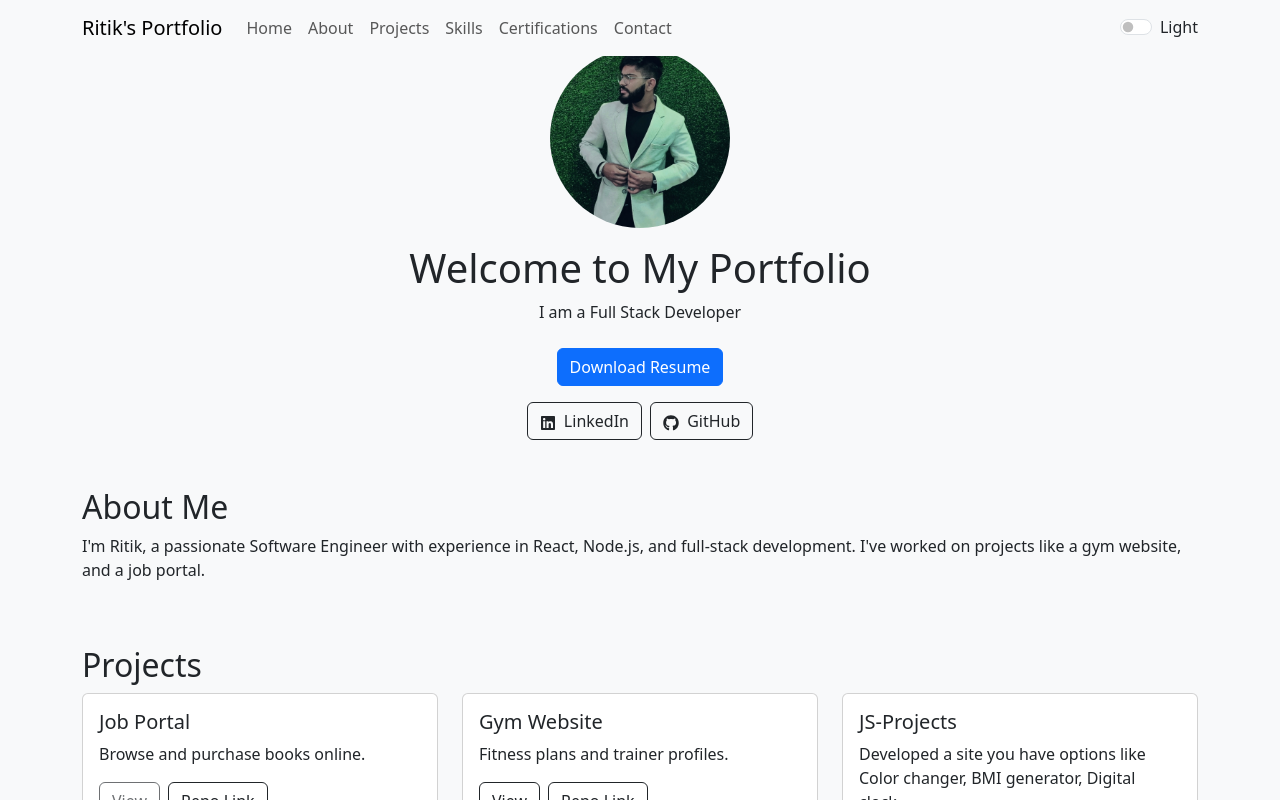
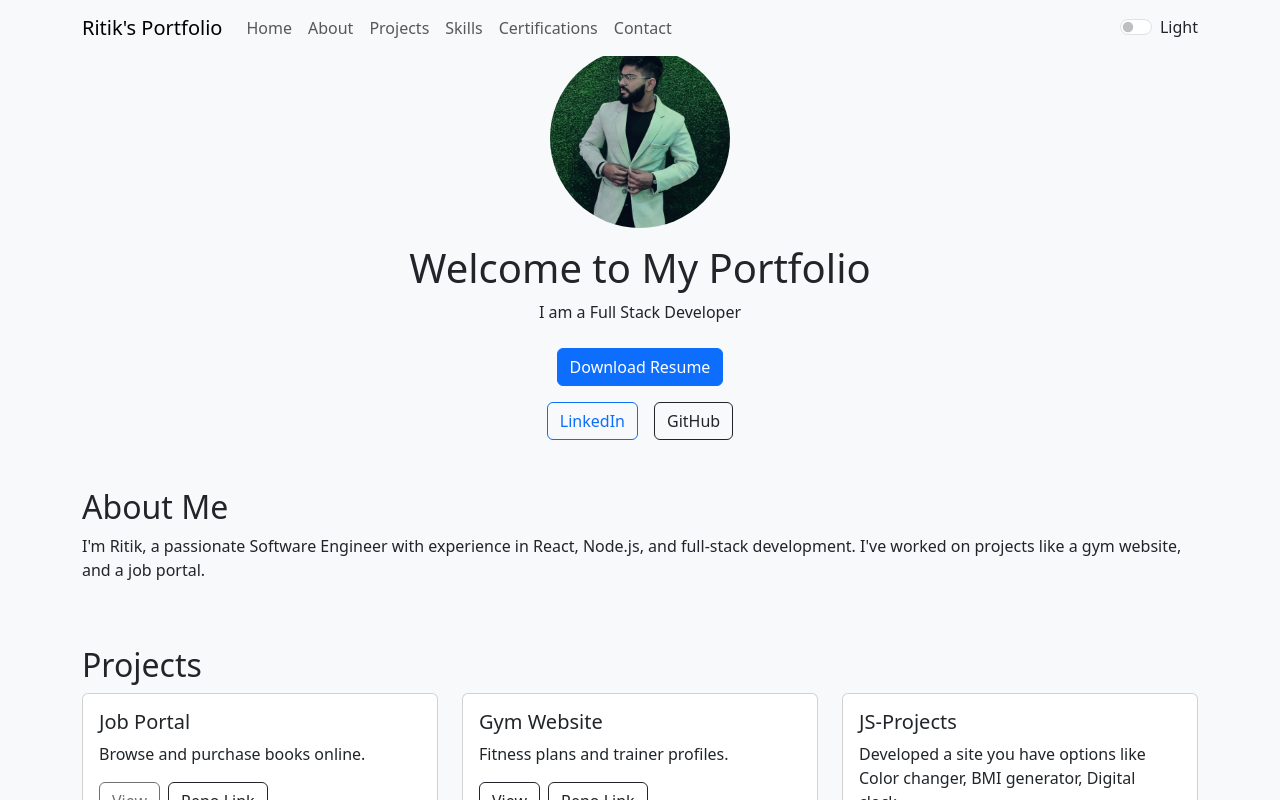
Before and after one commit to RITIKRAJGUPTA/Ritik-Portfolio, a React (Create React App) app in the folder client/: page / in a window 1280 px wide. Shown: the top 800 px of the page. Built offline with nearby package versions, Linux system fonts and the light colour scheme.

Commit message:
Update App.js

```diff
--- a/client/src/App.js
+++ b/client/src/App.js
@@ -1,12 +1,11 @@
 import React, { useState } from "react";
 import NavigationBar from "./components/Navbar";
-import { Link } from "react-router-dom";
 import { Container, Button, Card, Badge, Form } from "react-bootstrap";
 import { ToastContainer, toast } from "react-toastify";
 import "react-toastify/dist/ReactToastify.css";
 import profileImage from "./assets/profile.jpg";
 import resumePDF from "./assets/Ritik_Resume.pdf";
-import { FaGithub, FaLinkedin } from "react-icons/fa"; // Import icons
+
 
 function App() {
   const [darkMode, setDarkMode] = useState(false);
@@ -76,23 +75,20 @@ function App() {
         <Button href={resumePDF} download="Ritik_Resume.pdf" className="mt-2">
           Download Resume
         </Button>
-        <div className="mt-3">
+        <div className="mt-3 d-flex justify-content-center gap-3">
   <Button
-            variant={darkMode ? "outline-light" : "outline-dark"}
-            href="https://www.linkedin.com/in/rrgritik2001/" // Replace with your LinkedIn URL
+    variant="outline-primary"
+    href="https://www.linkedin.com/in/your-linkedin-id"
     target="_blank"
-            rel="noopener noreferrer"
-            className="me-2"
   >
-            <FaLinkedin className="me-1" /> LinkedIn
+    LinkedIn
   </Button>
   <Button
-            variant={darkMode ? "outline-light" : "outline-dark"}
-            href="https://github.com/RITIKRAJGUPTA" // Replace with your GitHub URL
+  variant={darkMode ? "light" : "outline-dark"}
+  href="https://github.com/RITIKRAJGUPTA"
   target="_blank"
-            rel="noopener noreferrer"
 >
-            <FaGithub className="me-1" /> GitHub
+  GitHub
 </Button>
 </div>
       </section>
```
Lines whose indentation alone changed are shown as unchanged.
